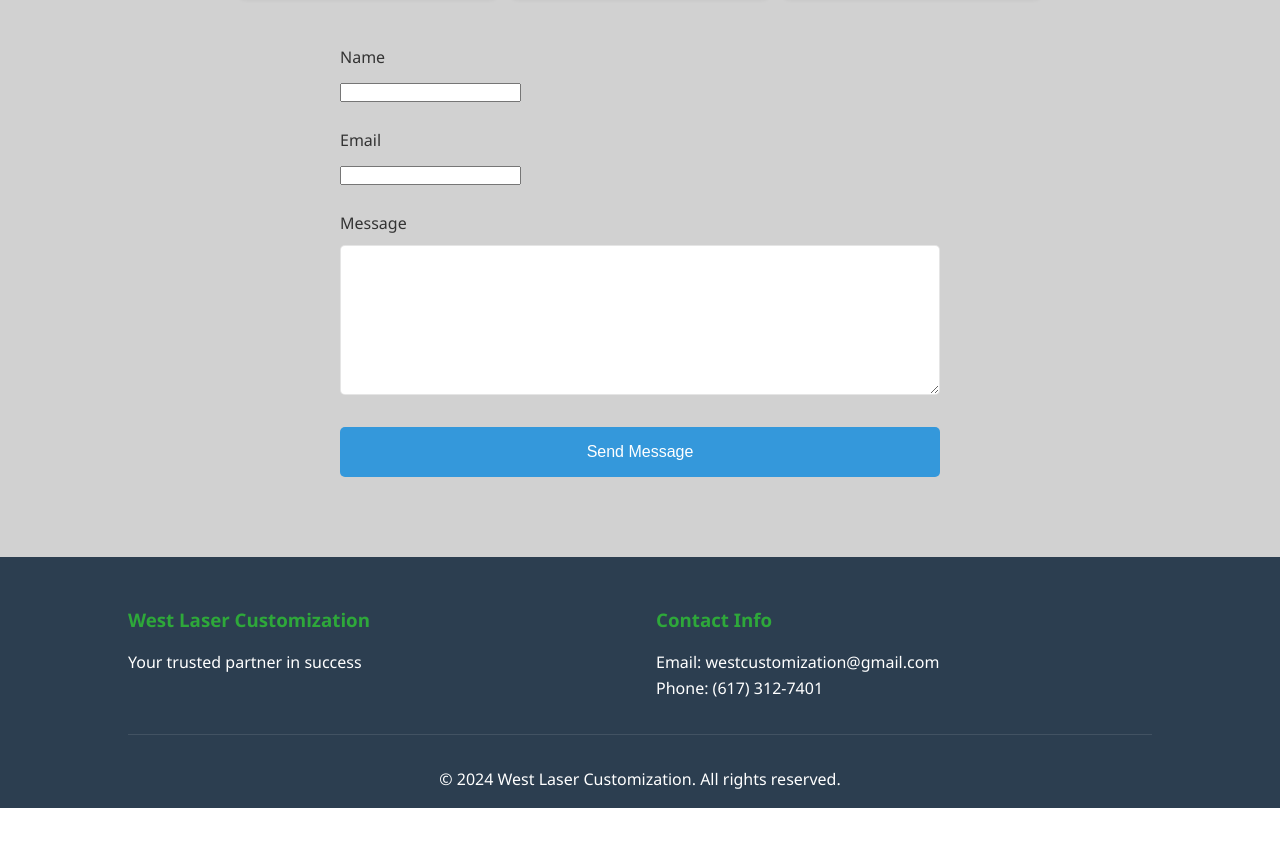
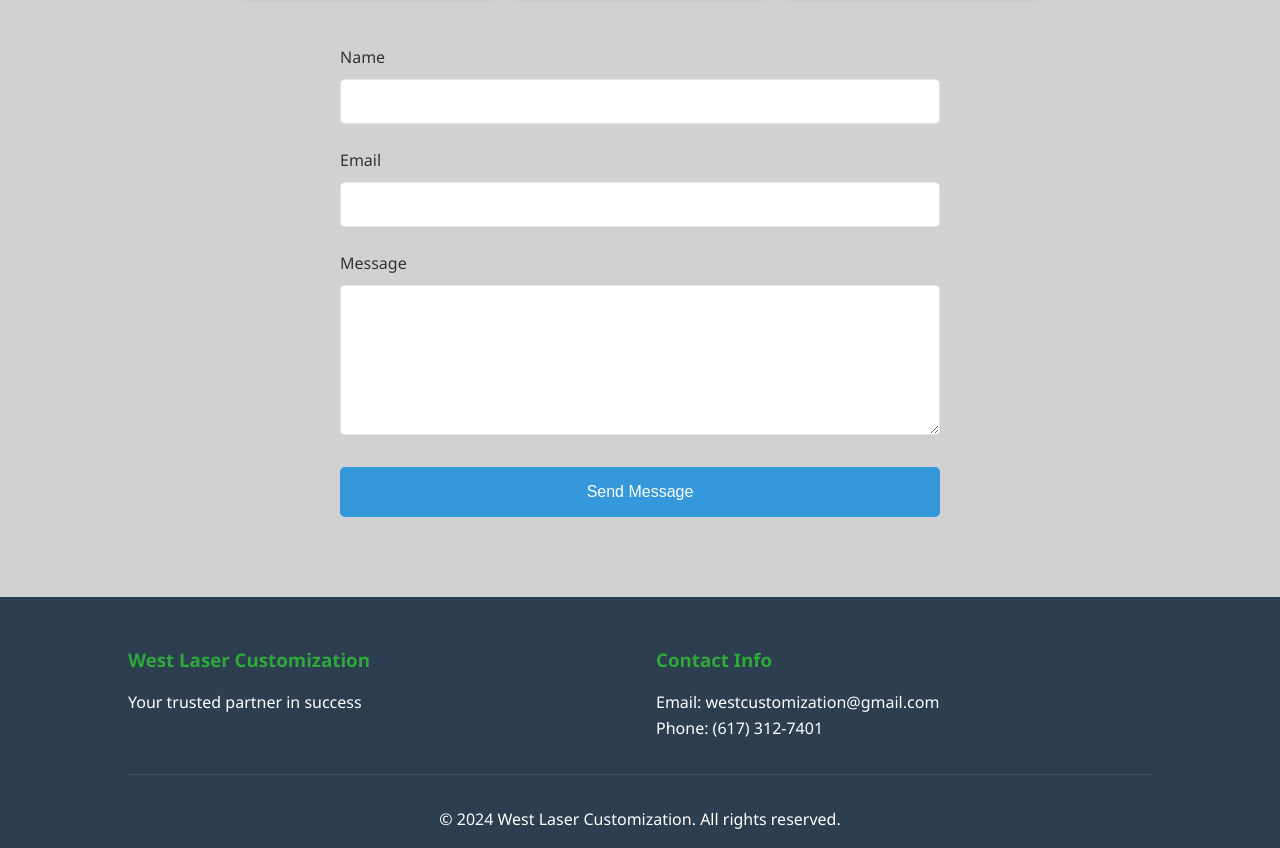
Before and after one commit to patrickoser/west-custom, a website built with Vite: page index.html in a window 1280 px wide. Shown: the part 2699-3547 px from the top of the page. Before the commit the page ends 3507 px from the top, so only its background shows below. Built offline with nearby package versions, Linux system fonts and the light colour scheme.

Commit message:
Add form-group input styling back.

```diff
--- a/style.css
+++ b/style.css
@@ -411,7 +411,7 @@ body {
     color: var(--text-color);
 }
 
-.form-group textarea {
+.form-group textarea, .form-group input {
     width: 100%;
     padding: 0.8rem;
     border: 1px solid var(--shadow-color);
```
